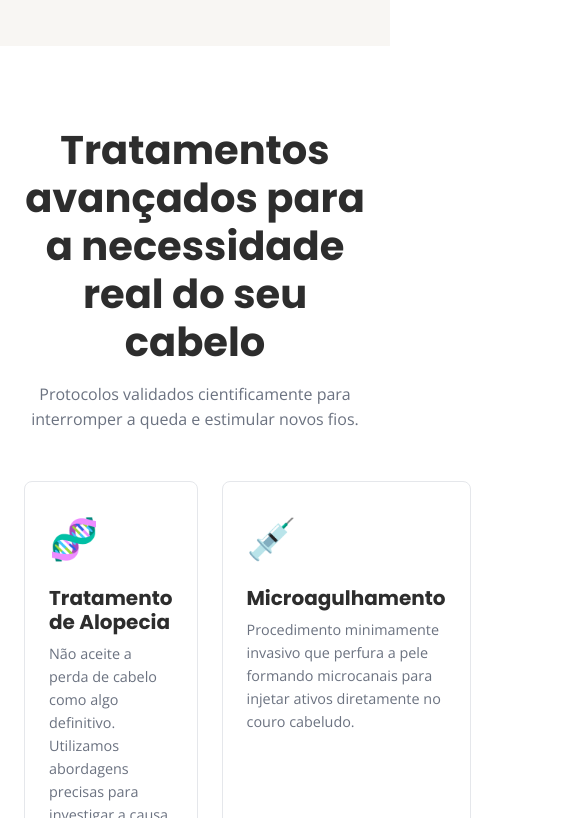
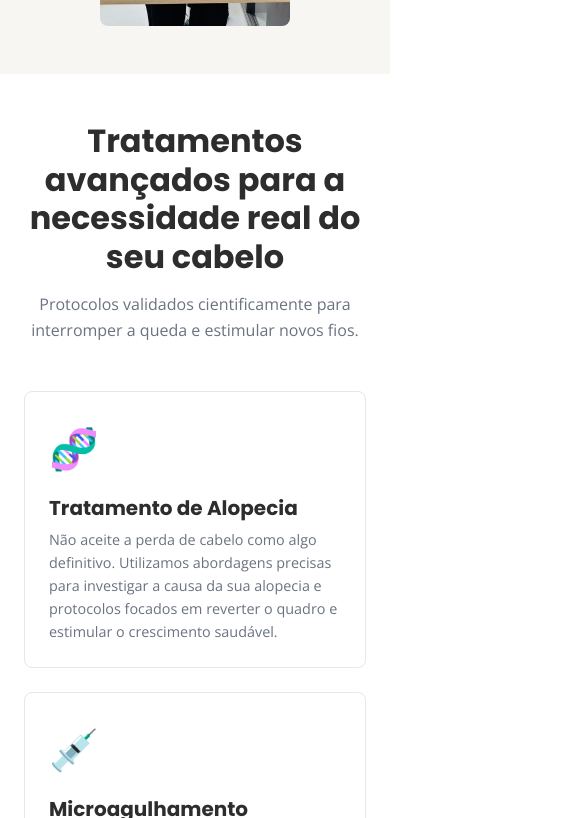
Before and after one commit to GutembergAmorim/dra-irislene-tricologia, a React (Vite) app: page / in a window 390 px wide. Shown: the part 1182-2000 px from the top of the page, 585 px wide, since content can reach past the window. Built offline with nearby package versions, Linux system fonts and the light colour scheme; no server answers.

Commit message:
fix: Correcao de responsividade mobile

```diff
--- a/src/sections/Specialties/Specialties.css
+++ b/src/sections/Specialties/Specialties.css
@@ -31,6 +31,13 @@
       grid-template-columns: repeat(2, 1fr);
    }
 }
+
+@media (max-width: 600px) {
+   .specialties-grid {
+      grid-template-columns: 1fr;
+   }
+}
+
 .specialties-actions {
    margin-top: var(--spacing-xl);
    text-align: center;
--- a/src/sections/Testimonials/Testimonials.css
+++ b/src/sections/Testimonials/Testimonials.css
@@ -35,3 +35,9 @@
       grid-template-columns: repeat(2, 1fr);
    }
 }
+
+@media (max-width: 600px) {
+   .testimonials-grid {
+      grid-template-columns: 1fr;
+   }
+}
--- a/src/styles/global.css
+++ b/src/styles/global.css
@@ -5,6 +5,21 @@
 /* Dica: vá em fonts.google.com, selecione as fontes e pesos, copie o @import */
 /* Pesos sugeridos: Poppins (300, 400, 500, 600, 700) / Open Sans (300, 400, 500, 600) */
 
+
+* {
+  box-sizing: border-box;
+}
+
+html, body {
+  margin: 0;
+  padding: 0;
+  overflow-x: hidden;
+}
+
+img, video, iframe {
+  max-width: 100%;
+  display: block;
+}
 
 :root {
   /* ── CORES ── */
@@ -60,3 +75,11 @@ html {
 /* section {
   scroll-margin-top: 80px;
 } */
+@media (max-width: 768px) {
+  :root {
+    --spacing-section: 48px;
+  }
+  h2, .section-headline {
+    font-size: 2rem !important;
+  }
+}
```
